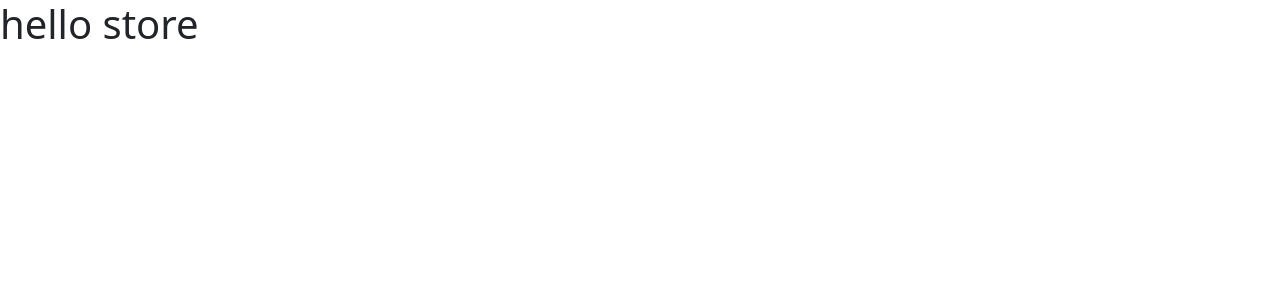
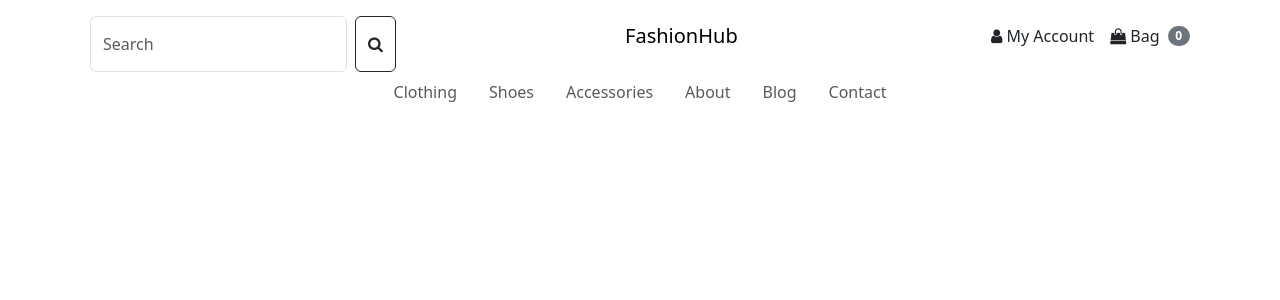
Before and after one commit to JPCLima/FashionHub, a Django app: page / in a window 1280 px wide. Shown: the top 300 px of the page. Run offline with Django 4.2, Linux system fonts and the light colour scheme.

Commit message:
Create navbar

```diff
--- a/static/css/main.css
+++ b/static/css/main.css
@@ -0,0 +1,20 @@
+.navbar {
+    z-index: 100;
+}
+
+body {
+    padding-top: 8rem;
+}
+
+.sliderFade {
+    animation: fade 0.5s ease
+}
+
+.sliderThumb, .sliderMainImage {
+    cursor: pointer;
+}
+
+@keyframes fade{
+    0% {opacity: 0;}
+    100% {opacity: 100;}
+}
--- a/store/templates/store/main.html
+++ b/store/templates/store/main.html
@@ -10,10 +10,15 @@
     <!-- BOOTSTRAP-->
     <link href="https://cdn.jsdelivr.net/npm/bootstrap@5.3.0/dist/css/bootstrap.min.css" rel="stylesheet" integrity="sha384-9ndCyUaIbzAi2FUVXJi0CjmCapSmO7SnpJef0486qhLnuZ2cdeRhO02iuK6FUUVM" crossorigin="anonymous">
 
+    <!-- FONTAWESOME-->
+    <link rel="stylesheet" href="https://cdnjs.cloudflare.com/ajax/libs/font-awesome/4.7.0/css/font-awesome.min.css">
+
     <!-- CSS-->
     <link rel="stylesheet" type="text/css" href="{% static 'css/main.css' %}">
 </head>
 <body>
+
+    {% include 'store\navbar.html' %}
 
 {% block content %}
 {% endblock content %}
--- /dev/null
+++ b/store/templates/store/navbar.html
@@ -0,0 +1,71 @@
+<nav class="navbar navbar-expand-lg navbar-light position-fixed top-0 start-0 w-100">
+    <div class="container">
+        <a href="#" class="navbar-brand d-lg-none">FashionHub</a>
+        <button class="navbar-toggler"
+                type="button"
+                data-bs-toggle="collapse"
+                data-bs-target="#navbarContent">
+                <span class="navbar-toggler-icon"></span>
+        </button>
+        <div class="collapse navbar-collapse p-2 flex-column" id="navbarContent">
+            <div class="d-flex justify-content-center justify-content-lg-between flex-column flex-lg-row w-100">
+                <form action="" class="d-flex">
+                    <input type="search" class="form-control me-2" placeholder="Search">
+                    <button class="btn btn-outline-dark" type="submit">
+                        <i class="fa fa-search"></i>
+                    </button>
+                </form>
+                <a href="" class="navbar-brand d-none d-lg-block">FashionHub</a>
+                <ul class="navbar">
+                    <li class="nav-item d-flex align-items-center">
+                        <a href="#" class="nav-link mx-2">
+                            <i class="fa fa-user"></i>
+                            My Account
+                        </a>
+                    </li>
+                    <li class="nav-item d-flex align-items-center">
+                        <a href="#" class="nav-link mx-2">
+                            <i class="fa fa-shopping-bag"></i>
+                            Bag
+                        </a>
+                        <span class="badge rounded-pill bg-secondary">0</span>
+                    </li>
+                </ul>
+            </div>
+            <div class="d-block w-100">
+                <ul class="navbar-nav d-flex justify-content-center align-items-center mx-2">
+                    <li class="nav-item mx-2">
+                        <a href="" class="nav-link">
+                            Clothing
+                        </a>
+                    </li>
+                    <li class="nav-item mx-2">
+                        <a href="" class="nav-link">
+                            Shoes
+                        </a>
+                    </li>
+                    <li class="nav-item mx-2">
+                        <a href="" class="nav-link">
+                            Accessories
+                        </a>
+                    </li>
+                    <li class="nav-item mx-2">
+                        <a href="" class="nav-link">
+                            About
+                        </a>
+                    </li>
+                    <li class="nav-item mx-2">
+                        <a href="" class="nav-link">
+                            Blog
+                        </a>
+                    </li>
+                    <li class="nav-item mx-2">
+                        <a href="" class="nav-link">
+                            Contact
+                        </a>
+                    </li>
+                </ul>
+            </div>
+        </div>
+    </div>
+</nav>
--- a/store/templates/store/store.html
+++ b/store/templates/store/store.html
@@ -2,5 +2,4 @@
 {% load static %}
 
 {% block content %}
-<h1>hello store</h1>
 {% endblock content %}
```
